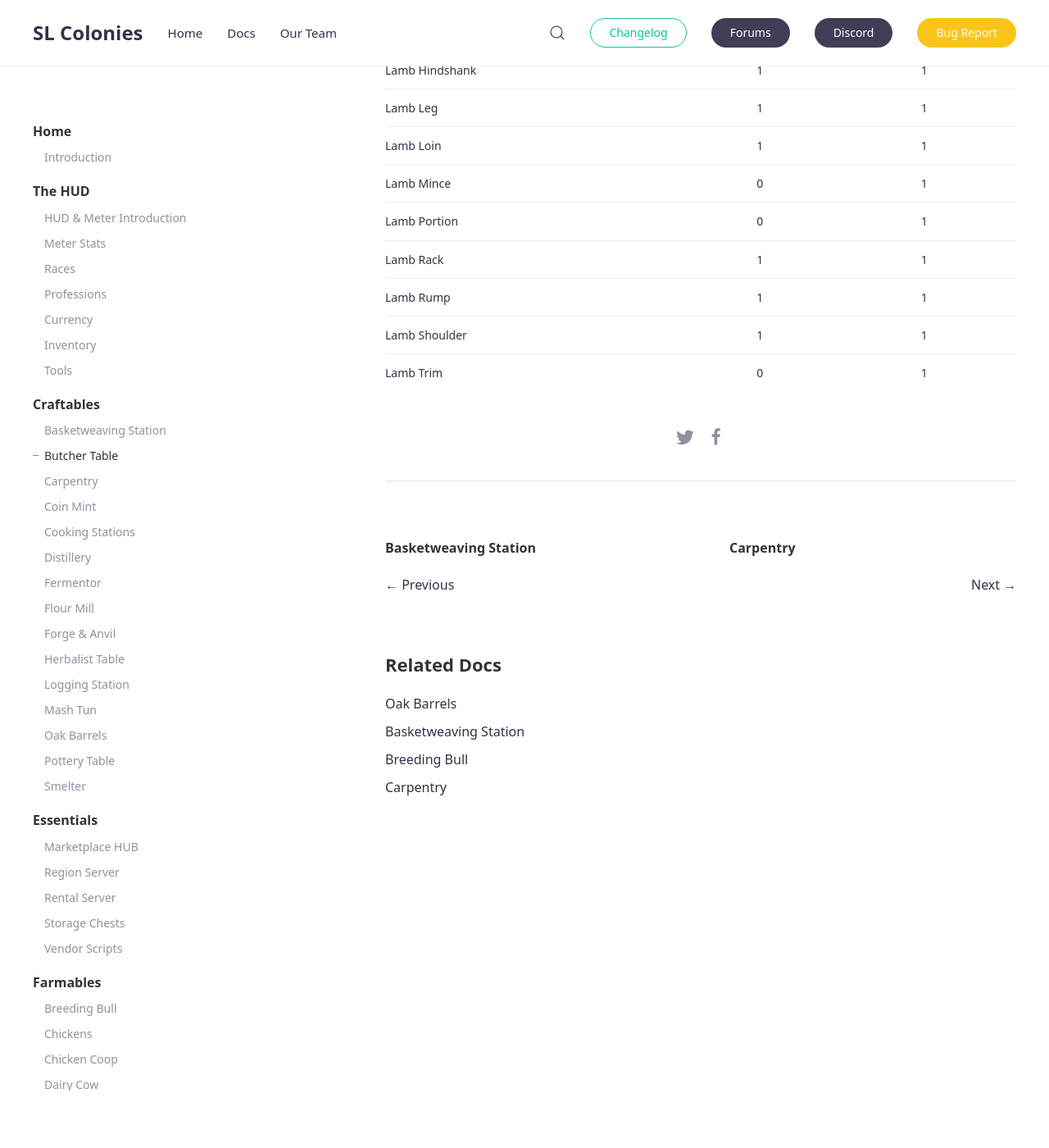
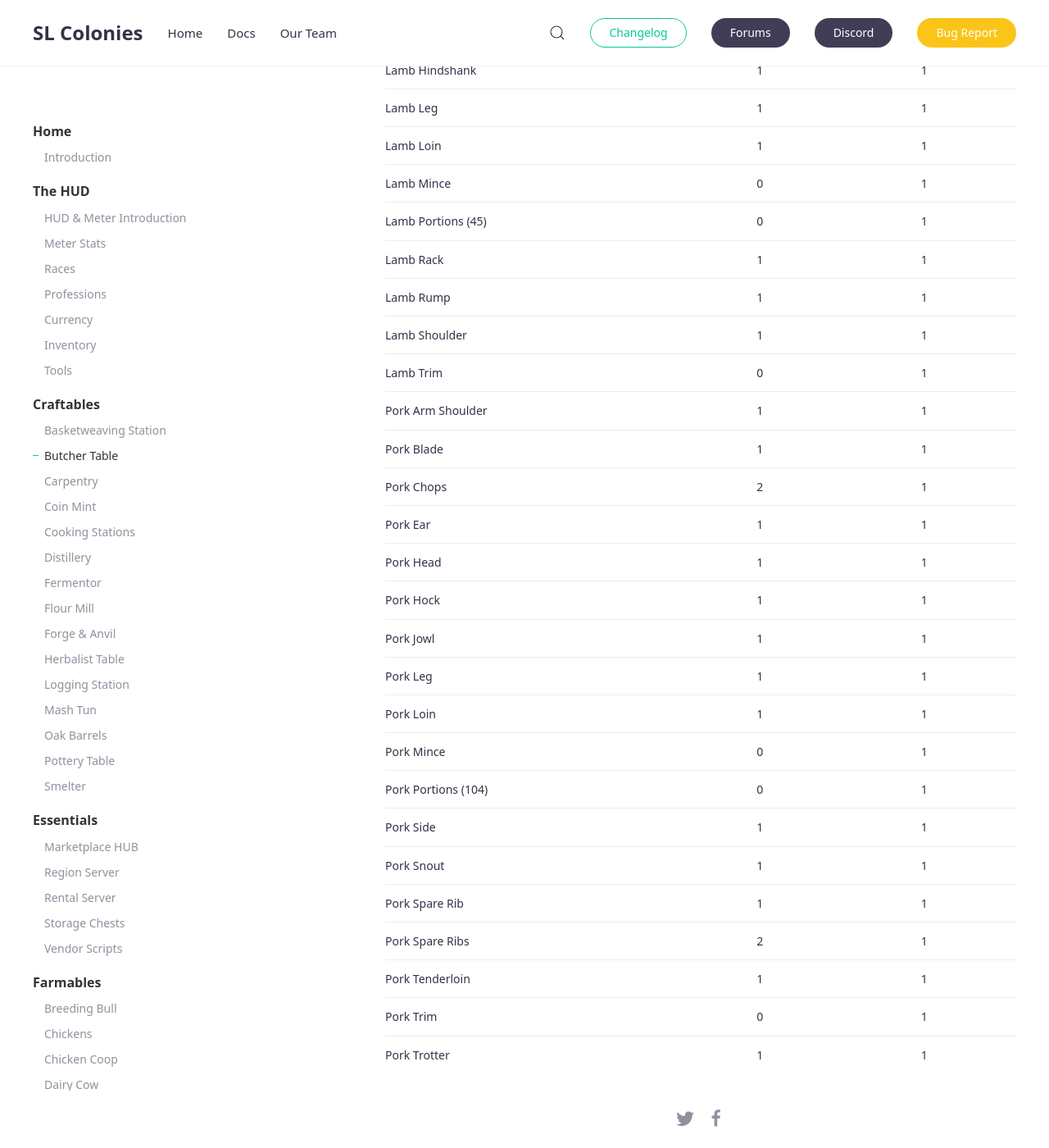
Before and after one commit to SLColonies/Public, a Jekyll site: the page built from _docs/butcher.md, in a window 1280 px wide and 1400 px high, scrolled down 1895 px. Shown: the whole window at 82% size. Built offline with Jekyll 4.4.1, drawn with Linux system fonts in a browser that asks for light colours; comment, search, counter and statistics services are not loaded.

Commit message:
Update butcher.md

```diff
--- a/_docs/butcher.md
+++ b/_docs/butcher.md
@@ -40,8 +40,26 @@ The Butcher Table is a crafting station made for the Butcher profession of SL Co
 | Lamb Leg              |   1   |     1       |
 | Lamb Loin             |   1   |     1       |
 | Lamb Mince            |   0   |     1       |
-| Lamb Portion          |   0   |     1       |
+| Lamb Portions (45)    |   0   |     1       |
 | Lamb Rack             |   1   |     1       |
 | Lamb Rump             |   1   |     1       |
 | Lamb Shoulder         |   1   |     1       |
 | Lamb Trim             |   0   |     1       |
+| Pork Arm Shoulder     |   1   |     1       |
+| Pork Blade            |   1   |     1       |
+| Pork Chops            |   2   |     1       |
+| Pork Ear              |   1   |     1       |
+| Pork Head             |   1   |     1       |
+| Pork Hock             |   1   |     1       |
+| Pork Jowl             |   1   |     1       |
+| Pork Leg              |   1   |     1       |
+| Pork Loin             |   1   |     1       |
+| Pork Mince            |   0   |     1       |
+| Pork Portions (104)   |   0   |     1       |
+| Pork Side             |   1   |     1       |
+| Pork Snout            |   1   |     1       |
+| Pork Spare Rib        |   1   |     1       |
+| Pork Spare Ribs       |   2   |     1       |
+| Pork Tenderloin       |   1   |     1       |
+| Pork Trim             |   0   |     1       |
+| Pork Trotter          |   1   |     1       |
```
